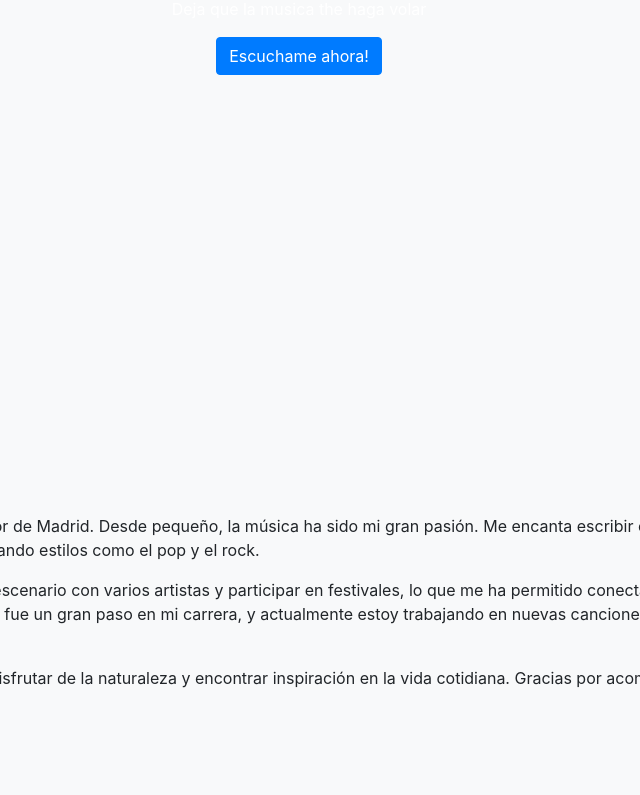
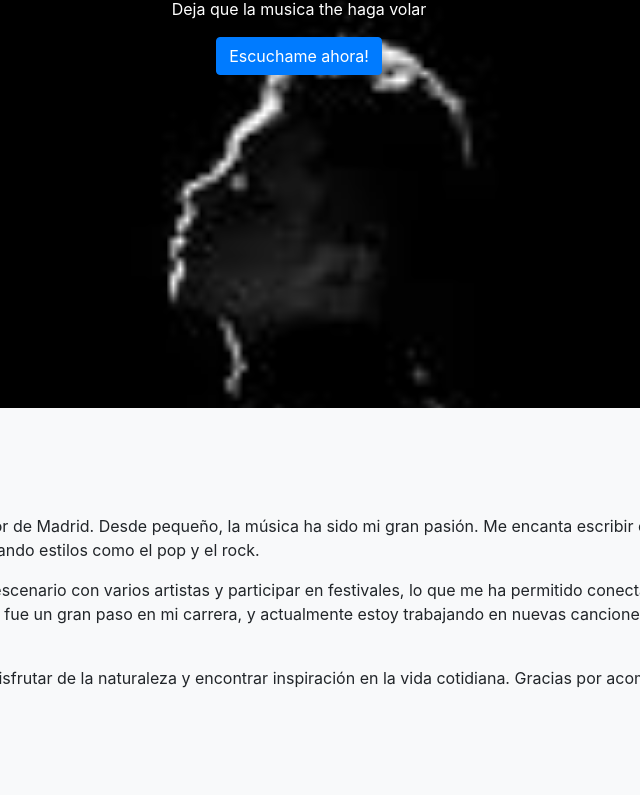
Before and after one commit to Erik-Smith-1999/Euterpe-Pages, a plain HTML site: page index.html in a window 1280 px wide. Shown: the part 392-1187 px from the top of the page, without its empty margins (341-981 px from the left). Drawn offline with nearby package versions, Linux system fonts and the light colour scheme.

Commit message:
Update styles.css

```diff
--- a/styles.css
+++ b/styles.css
@@ -2,7 +2,7 @@ body {
   background-color: #f8f9fa;
 }
 .hero {
-  background-image: url('/images/hero-img.jpeg');
+  background-image: url('/hero-img.jpeg');
   background-size: cover;
   height: 100vh;
   color: white;
```
